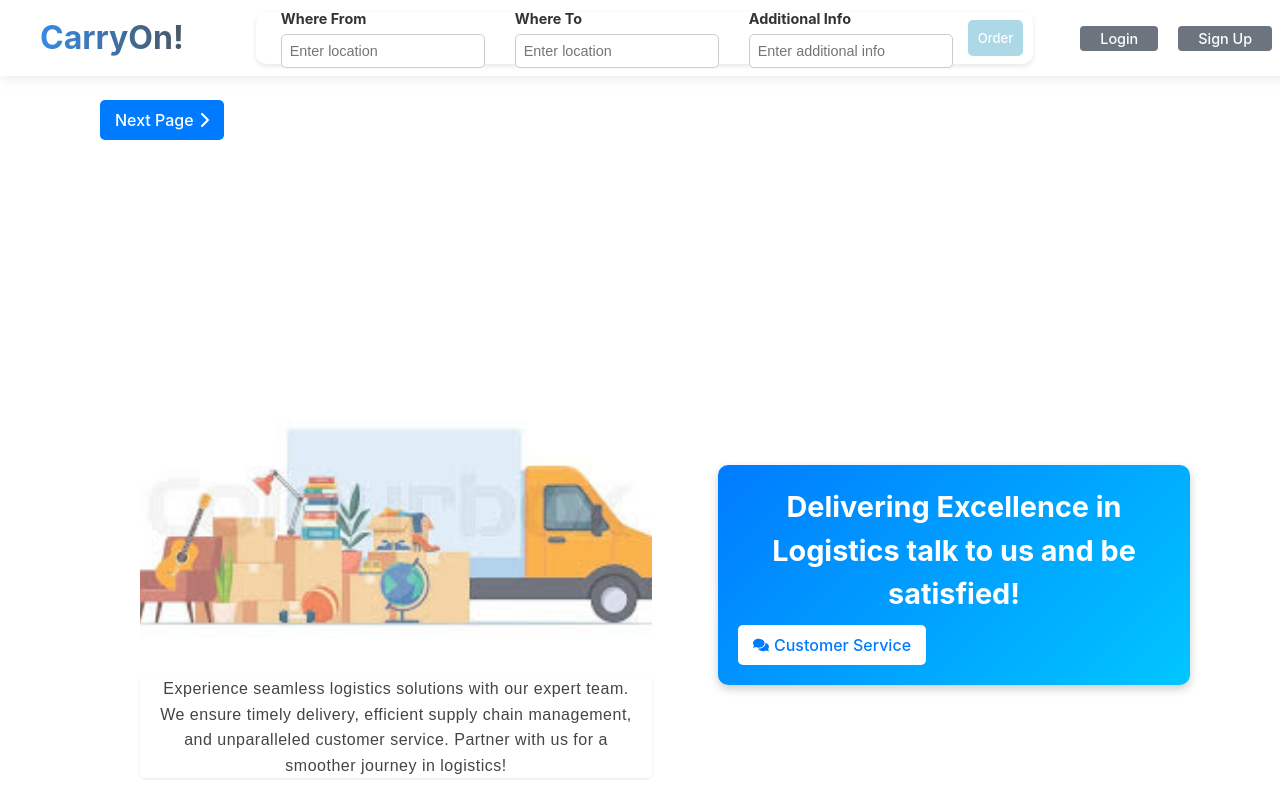
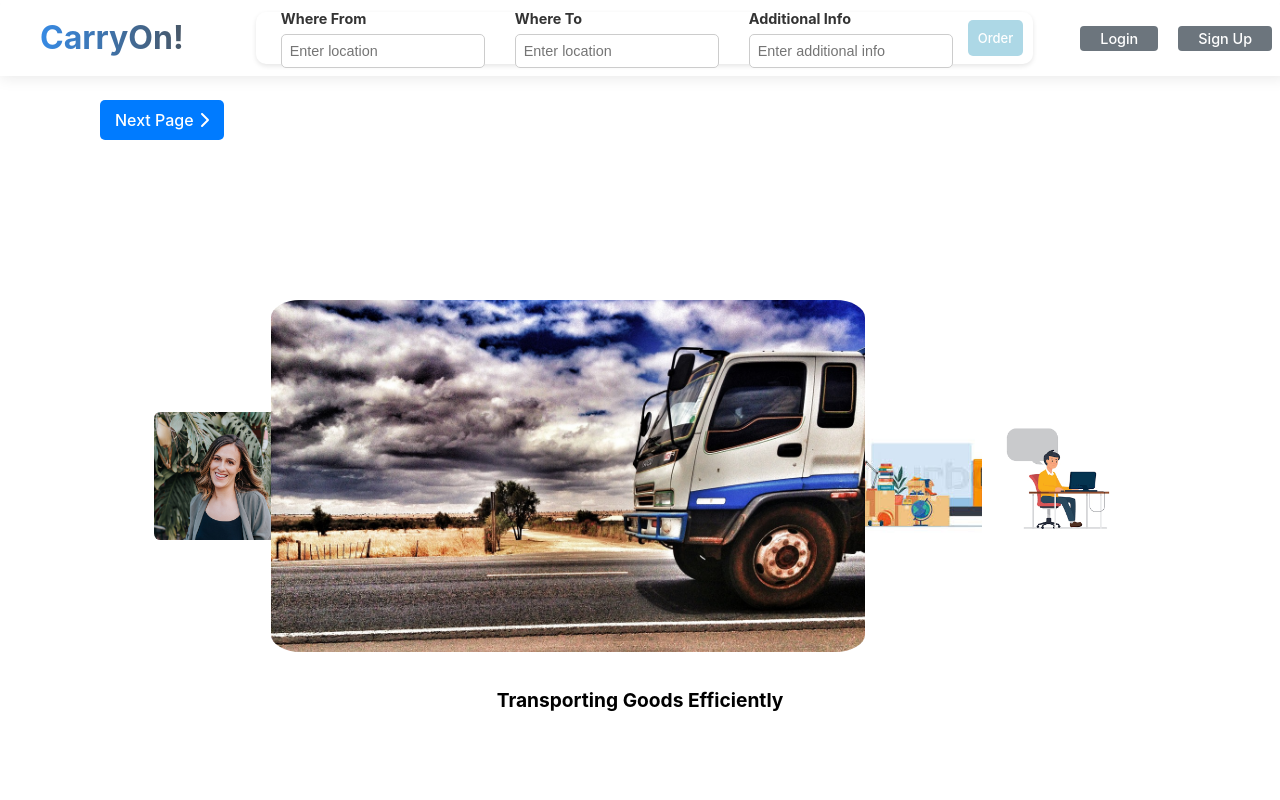
Before and after one commit to Nsairun/react24, a React (Vite) app: page / in a window 1280 px wide. Shown: the top 800 px of the page. Built offline with nearby package versions, Linux system fonts and the light colour scheme.

Commit message:
i adding a gallery section on the home page to make it look nice and promote the business idea of the app

```diff
--- /dev/null
+++ b/src/atoms/Gallery.jsx
@@ -0,0 +1,78 @@
+// CircularGallery.jsx
+import React, { useEffect, useState } from 'react';
+import styled from 'styled-components';
+
+const GalleryContainer = styled.div`
+  display: flex;
+  justify-content: center;
+  align-items: center;
+  gap: 1rem;
+  width: 100%;
+  height: 50vw;
+  overflow: hidden;
+`;
+
+const Image = styled.img`
+  width: ${(props) => (props.isActive ? '50%' : '10vw')};
+  height: ${(props) => (props.isActive ? '50%' : '10vw')};
+  object-fit: cover;
+  border-radius: 5%;
+  transition: width 0.3s, height 0.3s, transform 0.3s;
+  transform: ${(props) => (props.isActive ? 'scale(1.1)' : 'scale(1)')};
+`;
+
+const Caption = styled.div`
+  position: absolute;
+  bottom: 10%;
+  left: 50%;
+  transform: translateX(-50%);
+  color: #000;
+  background-color: rgba(255, 255, 255, 0.5);
+  font-weight: bolder;
+  padding: 5px 10px;
+  border-radius: 5px;
+  font-size: 1.2rem;
+  text-align: center;
+  z-index: 2;
+`;
+
+const CircularGallery = ({ images, captions }) => {
+  const [currentIndex, setCurrentIndex] = useState(0);
+
+  useEffect(() => {
+    const intervalId = setInterval(() => {
+      setCurrentIndex((prevIndex) => (prevIndex + 1) % images.length);
+    }, 5000);
+    return () => clearInterval(intervalId);
+  }, [images.length]);
+
+  return (
+    <GalleryContainer>
+      {images.map((src, index) => {
+        const angle = (index / images.length) * 2 * Math.PI;
+        const radius = 20;
+        const x = 50 + radius * Math.cos(angle + (currentIndex * (2 * Math.PI / images.length)));
+        const y = 50 + radius * Math.sin(angle + (currentIndex * (2 * Math.PI / images.length)));
+
+        return (
+          <React.Fragment key={index}>
+            <Image
+              src={src}
+              isActive={index === currentIndex}
+              style={{
+                left: `${x}vw`,
+                top: `${y}vw`,
+                zIndex: index === currentIndex ? 1 : 0,
+              }}
+            />
+            <Caption style={{ opacity: index === currentIndex ? 1 : 0 }}>
+              {captions[index]}
+            </Caption>
+          </React.Fragment>
+        );
+      })}
+    </GalleryContainer>
+  );
+};
+
+export default CircularGallery;
--- a/src/orgs/HomeNavBar.jsx
+++ b/src/orgs/HomeNavBar.jsx
@@ -3,6 +3,12 @@ import styled, { css } from 'styled-components';
 import Button from '../molecules/authBtns';
 import OrderSection from '../molecules/OrderSection';
 import NextBtn from '../atoms/nextBtn';
+import Gallery from '../atoms/Gallery';
+import Image1 from '../images/testimg.jpg';
+import Image2 from '../images/truck.jpg';
+import Image3 from '../images/logistics.jpeg';
+import Image4 from '../images/loginlog.png';
+
 
 const MainContainer = styled.div`
   display: flex;
@@ -44,6 +50,20 @@ const Logo = styled.div`
 `;
 
 function HomeNavBar() {
+  const images = [
+    Image1,
+    Image2,
+    Image3,
+    Image4
+  ];
+
+  const captions = [
+    "Our First Image: A Beautiful Landscape",
+    "Transporting Goods Efficiently",
+    "Logistics in Action",
+    "Our Reliable Fleet",
+  ];
+
   return (
     <MainContainer>
     <NavbarContainer>
@@ -54,6 +74,7 @@ function HomeNavBar() {
         </div>
     </NavbarContainer>
     <NextBtn />
+    <Gallery images = {images} captions= {captions} />
     </MainContainer >
   )
 }
```
Also changed, not shown: src/images/testimg.jpg (added), src/images/truck.jpg (added).
